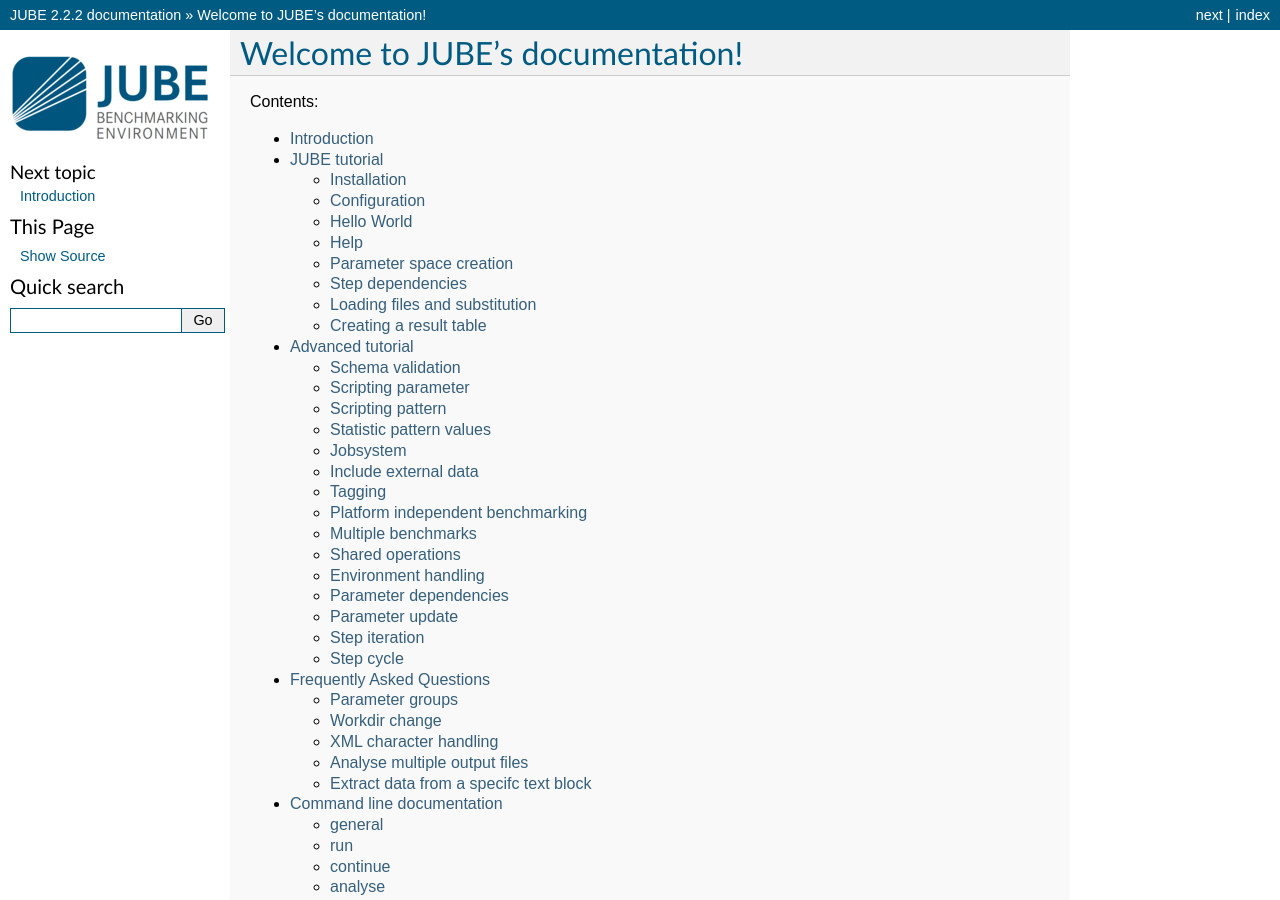
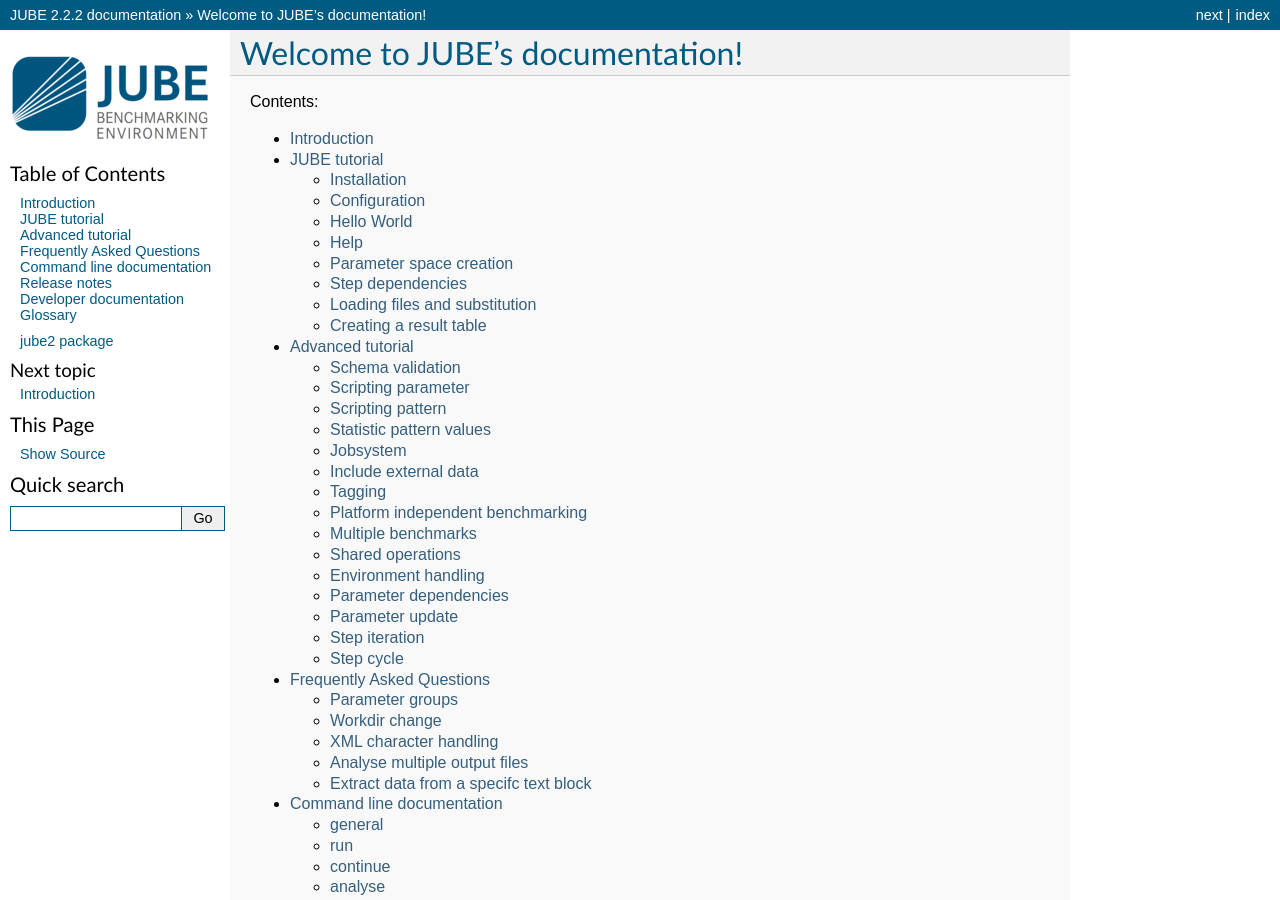
Before and after one commit to FZJ-JSC/JUBE, a Sphinx documentation site: the page built from docs/index.rst, in a window 1280 px wide and 900 px high. Built offline with Sphinx 7.4.7, drawn with Linux system fonts in a browser that asks for light colours.

Commit message:
always show full ToC in html docu

```diff
--- a/docs/conf.py
+++ b/docs/conf.py
@@ -166,6 +166,7 @@
 
 # Custom sidebar templates, maps document names to template names.
 #html_sidebars = {}
+html_sidebars = { '**': ['globaltoc.html', 'relations.html', 'sourcelink.html', 'searchbox.html'] }
 
 # Additional templates that should be rendered to pages, maps page names to
 # template names.
```
